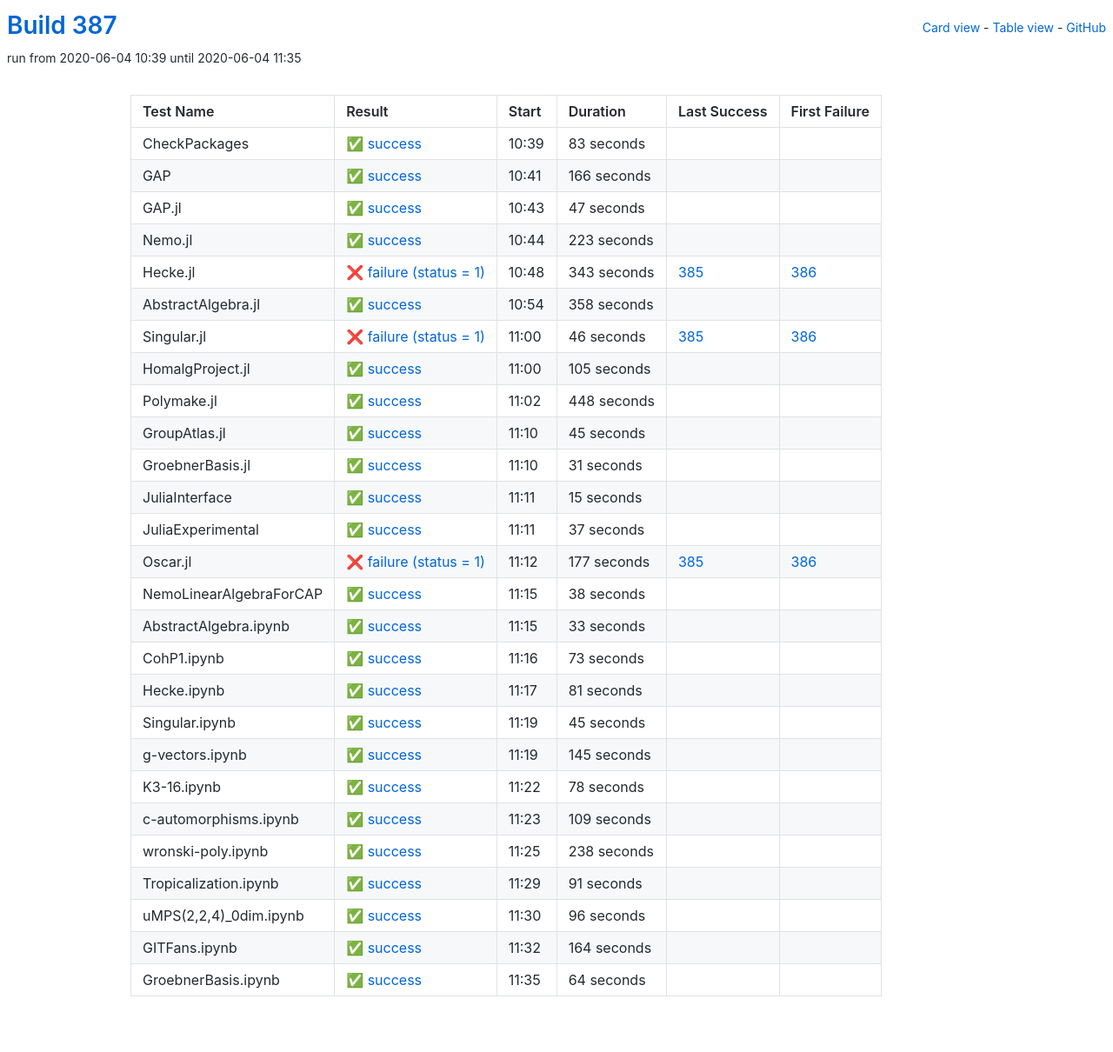
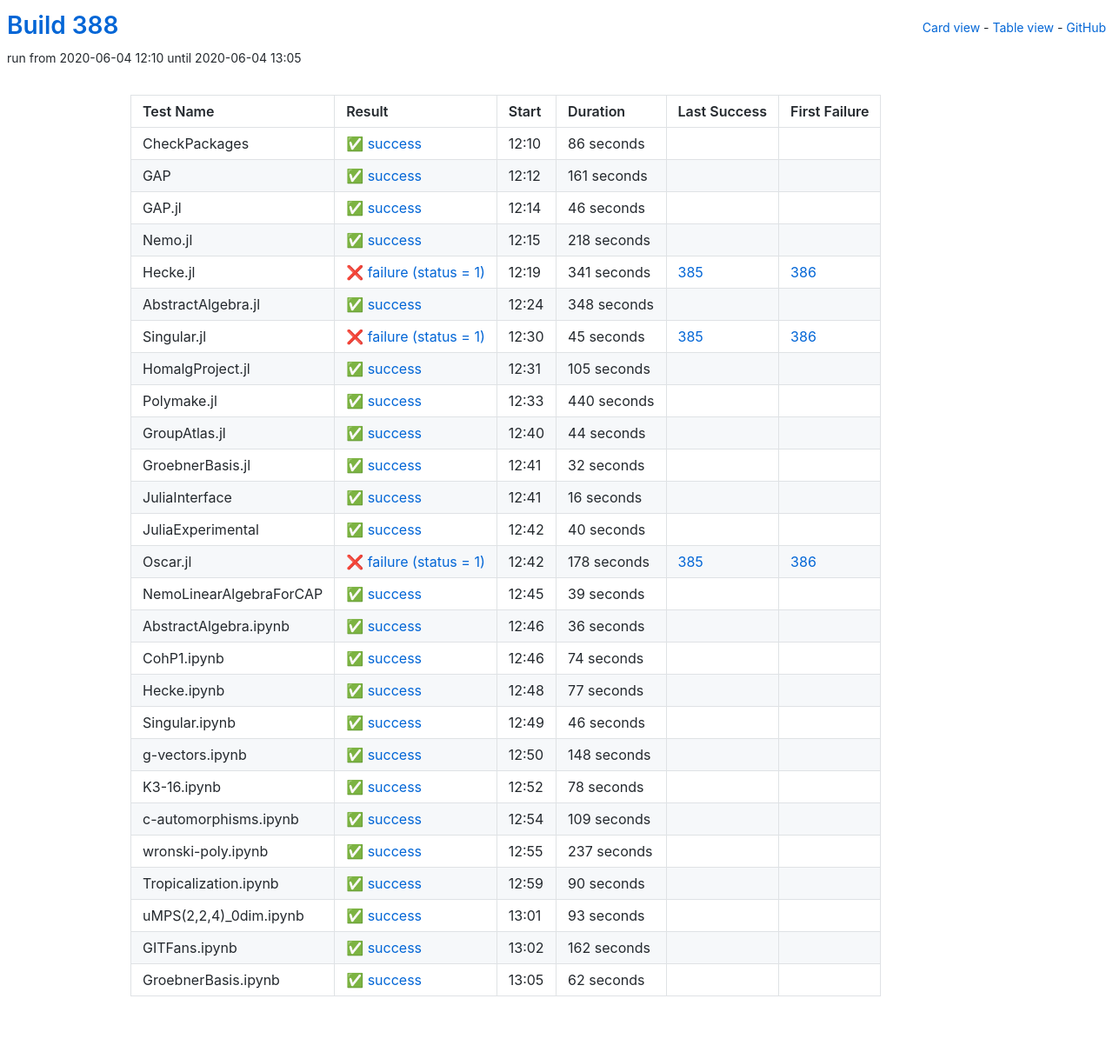
Before and after one commit to oscar-system/oscar-ci-status-1.4, a Jekyll site: the page built from table.html, in a window 1280 px wide. Shown: the whole page at 87% size. Built offline with Jekyll 4.4.1, drawn with Linux system fonts in a browser that asks for light colours.

Commit message:
Build 388

```diff
--- a/_data/ci.yml
+++ b/_data/ci.yml
@@ -1,89 +1,89 @@
-build: 387
-build_url: https://oscarci.mathematik.uni-kl.de/job/oscar-julia-1.4/387/
+build: 388
+build_url: https://oscarci.mathematik.uni-kl.de/job/oscar-julia-1.4/388/
 job: oscar-julia-1.4
 tests:
-- duration: 83
+- duration: 86
   exitcode: 0
   first_failure: false
   first_failure_url: null
   id: checkpackages
   last_success: false
   last_success_url: null
-  log: https://oscarci.mathematik.uni-kl.de/job/oscar-julia-1.4/387/artifact/logs/build-387/CheckPackages.log
+  log: https://oscarci.mathematik.uni-kl.de/job/oscar-julia-1.4/388/artifact/logs/build-388/CheckPackages.log
   name: CheckPackages
-  start: 2020-06-04 10:39
+  start: 2020-06-04 12:10
   status: success
   success: true
-- duration: 166
+- duration: 161
   exitcode: 0
   first_failure: false
   first_failure_url: null
   id: gap
   last_success: false
   last_success_url: null
-  log: https://oscarci.mathematik.uni-kl.de/job/oscar-julia-1.4/387/artifact/logs/build-387/GAP.log
+  log: https://oscarci.mathematik.uni-kl.de/job/oscar-julia-1.4/388/artifact/logs/build-388/GAP.log
   name: GAP
-  start: 2020-06-04 10:41
+  start: 2020-06-04 12:12
   status: success
   success: true
-- duration: 47
+- duration: 46
   exitcode: 0
   first_failure: false
   first_failure_url: null
   id: gap-jl
   last_success: false
   last_success_url: null
-  log: https://oscarci.mathematik.uni-kl.de/job/oscar-julia-1.4/387/artifact/logs/build-387/GAP.jl.log
+  log: https://oscarci.mathematik.uni-kl.de/job/oscar-julia-1.4/388/artifact/logs/build-388/GAP.jl.log
   name: GAP.jl
-  start: 2020-06-04 10:43
+  start: 2020-06-04 12:14
   status: success
   success: true
-- duration: 223
+- duration: 218
   exitcode: 0
   first_failure: false
   first_failure_url: null
   id: nemo-jl
   last_success: false
   last_success_url: null
-  log: https://oscarci.mathematik.uni-kl.de/job/oscar-julia-1.4/387/artifact/logs/build-387/Nemo.jl.log
+  log: https://oscarci.mathematik.uni-kl.de/job/oscar-julia-1.4/388/artifact/logs/build-388/Nemo.jl.log
   name: Nemo.jl
-  start: 2020-06-04 10:44
+  start: 2020-06-04 12:15
   status: success
   success: true
-- duration: 343
+- duration: 341
   exitcode: 1
   first_failure: 386
   first_failure_url: https://oscarci.mathematik.uni-kl.de/job/oscar-julia-1.4/386/
   id: hecke-jl
   last_success: 385
   last_success_url: https://oscarci.mathematik.uni-kl.de/job/oscar-julia-1.4/385/
-  log: https://oscarci.mathematik.uni-kl.de/job/oscar-julia-1.4/387/artifact/logs/build-387/Hecke.jl.log
+  log: https://oscarci.mathematik.uni-kl.de/job/oscar-julia-1.4/388/artifact/logs/build-388/Hecke.jl.log
   name: Hecke.jl
-  start: 2020-06-04 10:48
+  start: 2020-06-04 12:19
   status: failure
   success: false
-- duration: 358
+- duration: 348
   exitcode: 0
   first_failure: false
   first_failure_url: null
   id: abstractalgebra-jl
   last_success: false
   last_success_url: null
-  log: https://oscarci.mathematik.uni-kl.de/job/oscar-julia-1.4/387/artifact/logs/build-387/AbstractAlgebra.jl.log
+  log: https://oscarci.mathematik.uni-kl.de/job/oscar-julia-1.4/388/artifact/logs/build-388/AbstractAlgebra.jl.log
   name: AbstractAlgebra.jl
-  start: 2020-06-04 10:54
+  start: 2020-06-04 12:24
   status: success
   success: true
-- duration: 46
+- duration: 45
   exitcode: 1
   first_failure: 386
   first_failure_url: https://oscarci.mathematik.uni-kl.de/job/oscar-julia-1.4/386/
   id: singular-jl
   last_success: 385
   last_success_url: https://oscarci.mathematik.uni-kl.de/job/oscar-julia-1.4/385/
-  log: https://oscarci.mathematik.uni-kl.de/job/oscar-julia-1.4/387/artifact/logs/build-387/Singular.jl.log
+  log: https://oscarci.mathematik.uni-kl.de/job/oscar-julia-1.4/388/artifact/logs/build-388/Singular.jl.log
   name: Singular.jl
-  start: 2020-06-04 11:00
+  start: 2020-06-04 12:30
   status: failure
   success: false
 - duration: 105
@@ -93,153 +93,153 @@ tests:
   id: homalgproject-jl
   last_success: false
   last_success_url: null
-  log: https://oscarci.mathematik.uni-kl.de/job/oscar-julia-1.4/387/artifact/logs/build-387/HomalgProject.jl.log
+  log: https://oscarci.mathematik.uni-kl.de/job/oscar-julia-1.4/388/artifact/logs/build-388/HomalgProject.jl.log
   name: HomalgProject.jl
-  start: 2020-06-04 11:00
+  start: 2020-06-04 12:31
   status: success
   success: true
-- duration: 448
+- duration: 440
   exitcode: 0
   first_failure: false
   first_failure_url: null
   id: polymake-jl
   last_success: false
   last_success_url: null
-  log: https://oscarci.mathematik.uni-kl.de/job/oscar-julia-1.4/387/artifact/logs/build-387/Polymake.jl.log
+  log: https://oscarci.mathematik.uni-kl.de/job/oscar-julia-1.4/388/artifact/logs/build-388/Polymake.jl.log
   name: Polymake.jl
-  start: 2020-06-04 11:02
+  start: 2020-06-04 12:33
   status: success
   success: true
-- duration: 45
+- duration: 44
   exitcode: 0
   first_failure: false
   first_failure_url: null
   id: groupatlas-jl
   last_success: false
   last_success_url: null
-  log: https://oscarci.mathematik.uni-kl.de/job/oscar-julia-1.4/387/artifact/logs/build-387/GroupAtlas.jl.log
+  log: https://oscarci.mathematik.uni-kl.de/job/oscar-julia-1.4/388/artifact/logs/build-388/GroupAtlas.jl.log
   name: GroupAtlas.jl
-  start: 2020-06-04 11:10
+  start: 2020-06-04 12:40
   status: success
   success: true
-- duration: 31
+- duration: 32
   exitcode: 0
   first_failure: false
   first_failure_url: null
   id: groebnerbasis-jl
   last_success: false
   last_success_url: null
-  log: https://oscarci.mathematik.uni-kl.de/job/oscar-julia-1.4/387/artifact/logs/build-387/GroebnerBasis.jl.log
+  log: https://oscarci.mathematik.uni-kl.de/job/oscar-julia-1.4/388/artifact/logs/build-388/GroebnerBasis.jl.log
   name: GroebnerBasis.jl
-  start: 2020-06-04 11:10
+  start: 2020-06-04 12:41
   status: success
   success: true
-- duration: 15
+- duration: 16
   exitcode: 0
   first_failure: false
   first_failure_url: null
   id: juliainterface
   last_success: false
   last_success_url: null
-  log: https://oscarci.mathematik.uni-kl.de/job/oscar-julia-1.4/387/artifact/logs/build-387/JuliaInterface.log
+  log: https://oscarci.mathematik.uni-kl.de/job/oscar-julia-1.4/388/artifact/logs/build-388/JuliaInterface.log
   name: JuliaInterface
-  start: 2020-06-04 11:11
+  start: 2020-06-04 12:41
   status: success
   success: true
-- duration: 37
+- duration: 40
   exitcode: 0
   first_failure: false
   first_failure_url: null
   id: juliaexperimental
   last_success: false
   last_success_url: null
-  log: https://oscarci.mathematik.uni-kl.de/job/oscar-julia-1.4/387/artifact/logs/build-387/JuliaExperimental.log
+  log: https://oscarci.mathematik.uni-kl.de/job/oscar-julia-1.4/388/artifact/logs/build-388/JuliaExperimental.log
   name: JuliaExperimental
-  start: 2020-06-04 11:11
+  start: 2020-06-04 12:42
   status: success
   success: true
-- duration: 177
+- duration: 178
   exitcode: 1
   first_failure: 386
   first_failure_url: https://oscarci.mathematik.uni-kl.de/job/oscar-julia-1.4/386/
   id: oscar-jl
   last_success: 385
   last_success_url: https://oscarci.mathematik.uni-kl.de/job/oscar-julia-1.4/385/
-  log: https://oscarci.mathematik.uni-kl.de/job/oscar-julia-1.4/387/artifact/logs/build-387/Oscar.jl.log
+  log: https://oscarci.mathematik.uni-kl.de/job/oscar-julia-1.4/388/artifact/logs/build-388/Oscar.jl.log
   name: Oscar.jl
-  start: 2020-06-04 11:12
+  start: 2020-06-04 12:42
   status: failure
   success: false
-- duration: 38
+- duration: 39
   exitcode: 0
   first_failure: false
   first_failure_url: null
   id: nemolinearalgebraforcap
   last_success: false
   last_success_url: null
-  log: https://oscarci.mathematik.uni-kl.de/job/oscar-julia-1.4/387/artifact/logs/build-387/NemoLinearAlgebraForCAP.log
+  log: https://oscarci.mathematik.uni-kl.de/job/oscar-julia-1.4/388/artifact/logs/build-388/NemoLinearAlgebraForCAP.log
   name: NemoLinearAlgebraForCAP
-  start: 2020-06-04 11:15
+  start: 2020-06-04 12:45
   status: success
   success: true
-- duration: 33
+- duration: 36
   exitcode: 0
   first_failure: false
   first_failure_url: null
   id: abstractalgebra-ipynb
   last_success: false
   last_success_url: null
-  log: https://oscarci.mathematik.uni-kl.de/job/oscar-julia-1.4/387/artifact/logs/build-387/AbstractAlgebra.ipynb.log
+  log: https://oscarci.mathematik.uni-kl.de/job/oscar-julia-1.4/388/artifact/logs/build-388/AbstractAlgebra.ipynb.log
   name: AbstractAlgebra.ipynb
-  start: 2020-06-04 11:15
+  start: 2020-06-04 12:46
   status: success
   success: true
-- duration: 73
+- duration: 74
   exitcode: 0
   first_failure: false
   first_failure_url: null
   id: cohp1-ipynb
   last_success: false
   last_success_url: null
-  log: https://oscarci.mathematik.uni-kl.de/job/oscar-julia-1.4/387/artifact/logs/build-387/CohP1.ipynb.log
+  log: https://oscarci.mathematik.uni-kl.de/job/oscar-julia-1.4/388/artifact/logs/build-388/CohP1.ipynb.log
   name: CohP1.ipynb
-  start: 2020-06-04 11:16
+  start: 2020-06-04 12:46
   status: success
   success: true
-- duration: 81
+- duration: 77
   exitcode: 0
   first_failure: false
   first_failure_url: null
   id: hecke-ipynb
   last_success: false
   last_success_url: null
-  log: https://oscarci.mathematik.uni-kl.de/job/oscar-julia-1.4/387/artifact/logs/build-387/Hecke.ipynb.log
+  log: https://oscarci.mathematik.uni-kl.de/job/oscar-julia-1.4/388/artifact/logs/build-388/Hecke.ipynb.log
   name: Hecke.ipynb
-  start: 2020-06-04 11:17
+  start: 2020-06-04 12:48
   status: success
   success: true
-- duration: 45
+- duration: 46
   exitcode: 0
   first_failure: false
   first_failure_url: null
   id: singular-ipynb
   last_success: false
   last_success_url: null
-  log: https://oscarci.mathematik.uni-kl.de/job/oscar-julia-1.4/387/artifact/logs/build-387/Singular.ipynb.log
+  log: https://oscarci.mathematik.uni-kl.de/job/oscar-julia-1.4/388/artifact/logs/build-388/Singular.ipynb.log
   name: Singular.ipynb
-  start: 2020-06-04 11:19
+  start: 2020-06-04 12:49
   status: success
   success: true
-- duration: 145
+- duration: 148
   exitcode: 0
   first_failure: false
   first_failure_url: null
   id: g-vectors-ipynb
   last_success: false
   last_success_url: null
-  log: https://oscarci.mathematik.uni-kl.de/job/oscar-julia-1.4/387/artifact/logs/build-387/g-vectors.ipynb.log
+  log: https://oscarci.mathematik.uni-kl.de/job/oscar-julia-1.4/388/artifact/logs/build-388/g-vectors.ipynb.log
   name: g-vectors.ipynb
-  start: 2020-06-04 11:19
+  start: 2020-06-04 12:50
   status: success
   success: true
 - duration: 78
@@ -249,9 +249,9 @@ tests:
   id: k3-16-ipynb
   last_success: false
   last_success_url: null
-  log: https://oscarci.mathematik.uni-kl.de/job/oscar-julia-1.4/387/artifact/logs/build-387/K3-16.ipynb.log
+  log: https://oscarci.mathematik.uni-kl.de/job/oscar-julia-1.4/388/artifact/logs/build-388/K3-16.ipynb.log
   name: K3-16.ipynb
-  start: 2020-06-04 11:22
+  start: 2020-06-04 12:52
   status: success
   success: true
 - duration: 109
@@ -261,68 +261,68 @@ tests:
   id: c-automorphisms-ipynb
   last_success: false
   last_success_url: null
-  log: https://oscarci.mathematik.uni-kl.de/job/oscar-julia-1.4/387/artifact/logs/build-387/c-automorphisms.ipynb.log
+  log: https://oscarci.mathematik.uni-kl.de/job/oscar-julia-1.4/388/artifact/logs/build-388/c-automorphisms.ipynb.log
   name: c-automorphisms.ipynb
-  start: 2020-06-04 11:23
+  start: 2020-06-04 12:54
   status: success
   success: true
-- duration: 238
+- duration: 237
   exitcode: 0
   first_failure: false
   first_failure_url: null
   id: wronski-poly-ipynb
   last_success: false
   last_success_url: null
-  log: https://oscarci.mathematik.uni-kl.de/job/oscar-julia-1.4/387/artifact/logs/build-387/wronski-poly.ipynb.log
+  log: https://oscarci.mathematik.uni-kl.de/job/oscar-julia-1.4/388/artifact/logs/build-388/wronski-poly.ipynb.log
   name: wronski-poly.ipynb
-  start: 2020-06-04 11:25
+  start: 2020-06-04 12:55
   status: success
   success: true
-- duration: 91
+- duration: 90
   exitcode: 0
   first_failure: false
   first_failure_url: null
   id: tropicalization-ipynb
   last_success: false
   last_success_url: null
-  log: https://oscarci.mathematik.uni-kl.de/job/oscar-julia-1.4/387/artifact/logs/build-387/Tropicalization.ipynb.log
+  log: https://oscarci.mathematik.uni-kl.de/job/oscar-julia-1.4/388/artifact/logs/build-388/Tropicalization.ipynb.log
   name: Tropicalization.ipynb
-  start: 2020-06-04 11:29
+  start: 2020-06-04 12:59
   status: success
   success: true
-- duration: 96
+- duration: 93
   exitcode: 0
   first_failure: false
   first_failure_url: null
   id: umps-2-2-4-0dim-ipynb
   last_success: false
   last_success_url: null
-  log: https://oscarci.mathematik.uni-kl.de/job/oscar-julia-1.4/387/artifact/logs/build-387/uMPS-2-2-4-_0dim.ipynb.log
+  log: https://oscarci.mathematik.uni-kl.de/job/oscar-julia-1.4/388/artifact/logs/build-388/uMPS-2-2-4-_0dim.ipynb.log
   name: uMPS(2,2,4)_0dim.ipynb
-  start: 2020-06-04 11:30
+  start: 2020-06-04 13:01
   status: success
   success: true
-- duration: 164
+- duration: 162
   exitcode: 0
   first_failure: false
   first_failure_url: null
   id: gitfans-ipynb
   last_success: false
   last_success_url: null
-  log: https://oscarci.mathematik.uni-kl.de/job/oscar-julia-1.4/387/artifact/logs/build-387/GITFans.ipynb.log
+  log: https://oscarci.mathematik.uni-kl.de/job/oscar-julia-1.4/388/artifact/logs/build-388/GITFans.ipynb.log
   name: GITFans.ipynb
-  start: 2020-06-04 11:32
+  start: 2020-06-04 13:02
   status: success
   success: true
-- duration: 64
+- duration: 62
   exitcode: 0
   first_failure: false
   first_failure_url: null
   id: groebnerbasis-ipynb
   last_success: false
   last_success_url: null
-  log: https://oscarci.mathematik.uni-kl.de/job/oscar-julia-1.4/387/artifact/logs/build-387/GroebnerBasis.ipynb.log
+  log: https://oscarci.mathematik.uni-kl.de/job/oscar-julia-1.4/388/artifact/logs/build-388/GroebnerBasis.ipynb.log
   name: GroebnerBasis.ipynb
-  start: 2020-06-04 11:35
+  start: 2020-06-04 13:05
   status: success
   success: true
```
Also changed, not shown: README.md.
